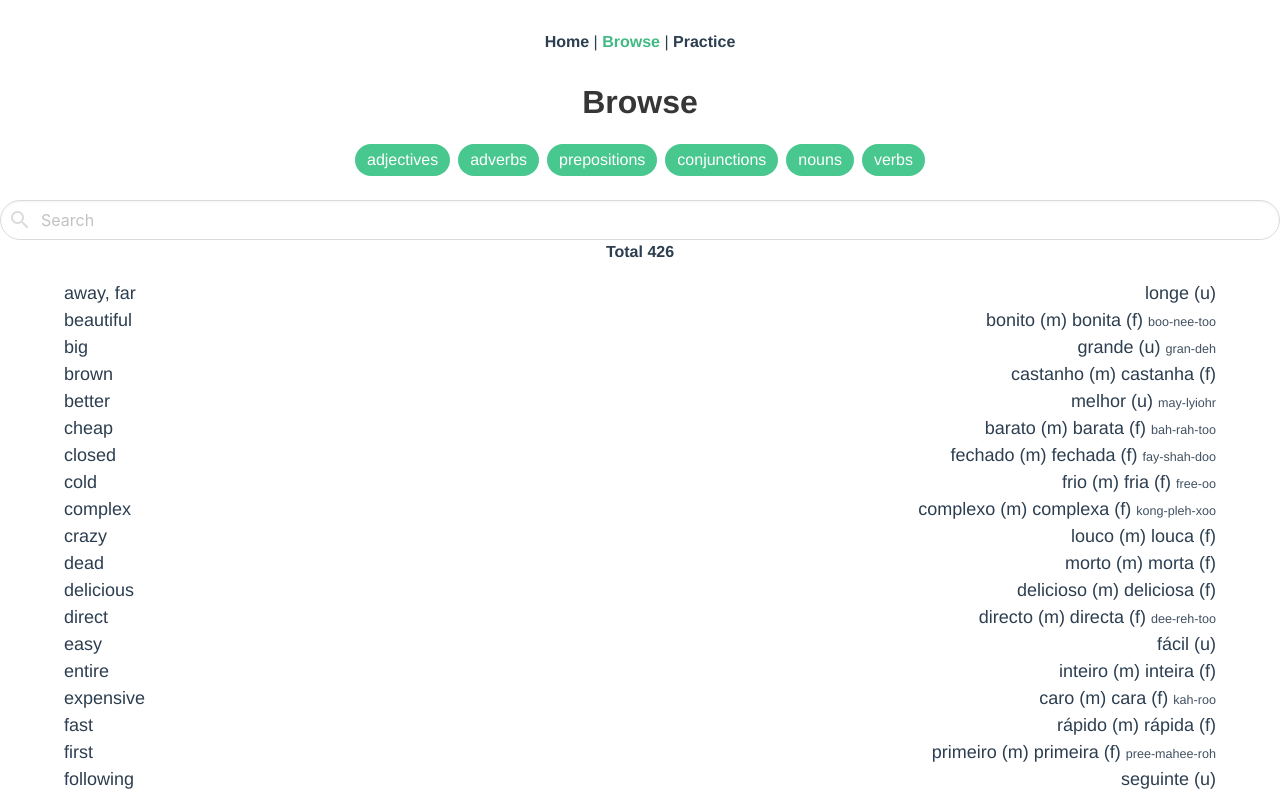
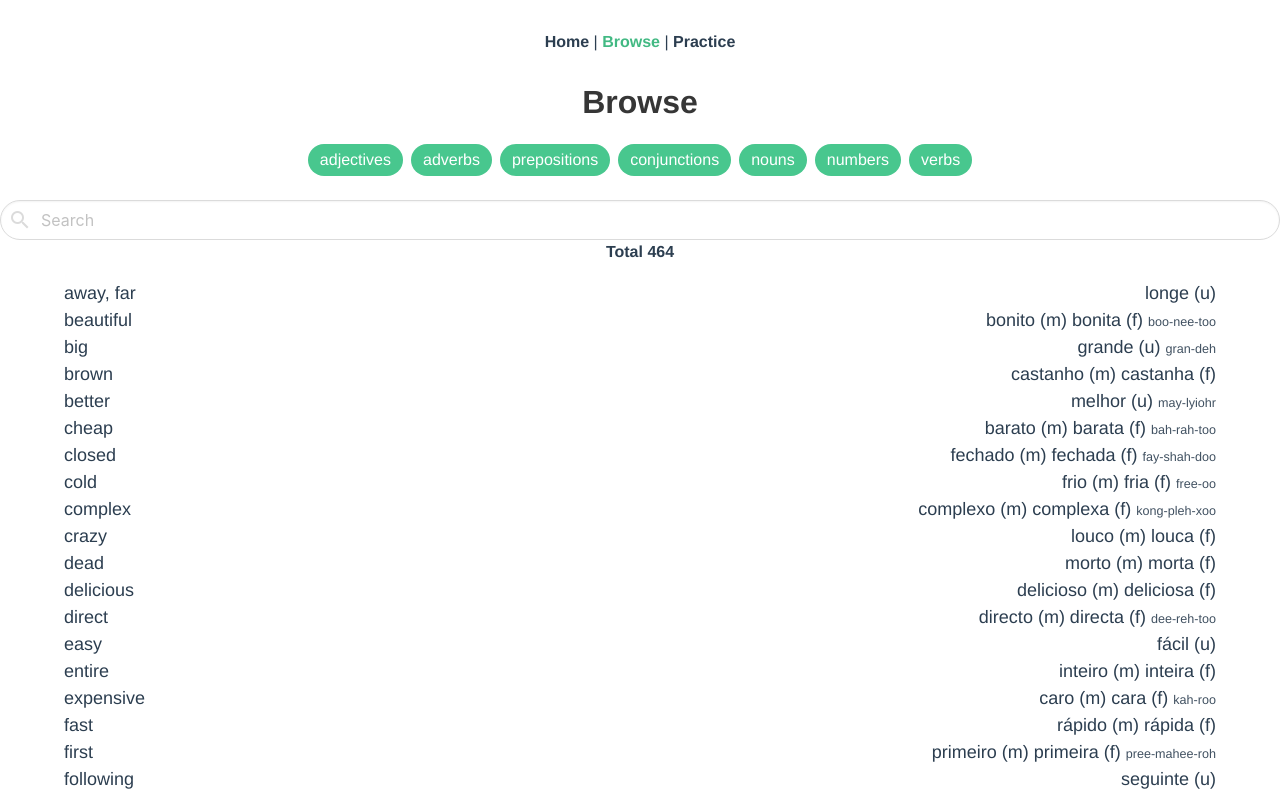
Before and after one commit to levosos/dictao, a Vue app: page /browse in a window 1280 px wide. Shown: the top 797 px of the page. Built offline with nearby package versions, Linux system fonts and the light colour scheme.

Commit message:
Added numbers collection

```diff
--- /dev/null
+++ b/src/assets/numbers.json
@@ -0,0 +1,40 @@
+[
+    { "p": "um", "e": "one" },
+    { "p": "dois", "e": "two" },
+    { "p": "três", "e": "three" },
+    { "p": "quatro", "e": "four" },
+    { "p": "cinco", "e": "five" },
+    { "p": "seis", "e": "six" },
+    { "p": "sete", "e": "seven" },
+    { "p": "oito", "e": "eight" },
+    { "p": "nove", "e": "nine" },
+    { "p": "dez", "e": "ten" },
+    { "p": "onze", "e": "eleven" },
+    { "p": "doze", "e": "twelve" },
+    { "p": "treze", "e": "thirteen" },
+    { "p": "catorze", "e": "fourteen" },
+    { "p": "quinze", "e": "fifteen" },
+    { "p": "dezasseis", "e": "sixteen" },
+    { "p": "dezassete", "e": "seventeen" },
+    { "p": "dezoito", "e": "eighteen" },
+    { "p": "dezanove", "e": "nineteen" },
+    { "p": "vinte", "e": "twenty" },
+    { "p": "trinta", "e": "thirty" },
+    { "p": "quarenta", "e": "fourty" },
+    { "p": "cinquenta", "e": "fifty" },
+    { "p": "sessenta", "e": "sixty" },
+    { "p": "setenta", "e": "seventy" },
+    { "p": "oitenta", "e": "eighty" },
+    { "p": "noventa", "e": "ninety" },
+    { "p": "cem", "e": "a hundred" },
+    { "p": "duzentos", "e": "two hundred" },
+    { "p": "trezentos", "e": "three hundred" },
+    { "p": "quatrocentos", "e": "four hundred" },
+    { "p": "quinhentos", "e": "five hundred" },
+    { "p": "seiscentos", "e": "six hundred" },
+    { "p": "setecentos", "e": "seven hundred" },
+    { "p": "oitocentos", "e": "eight hundred" },
+    { "p": "novecentos", "e": "nine hundred" },
+    { "p": "mil", "e": "a thousand" },
+    { "p": "milhão", "e": "million" }
+]
--- a/src/collections/all.js
+++ b/src/collections/all.js
@@ -2,9 +2,10 @@ import adjectives from '../collections/adjectives'
 import adverbs from '../collections/adverbs'
 import conjunctions from '../collections/conjunctions'
 import nouns from '../collections/nouns'
+import numbers from '../collections/numbers'
 import verbs from '../collections/verbs'
 
-const data = [].concat(adjectives, adverbs, conjunctions, nouns, verbs)
+const data = [].concat(adjectives, adverbs, conjunctions, nouns, numbers, verbs)
 const tags = [...new Set([].concat(...data.map(o => o.tags || [])))]
 
 export default {
--- /dev/null
+++ b/src/collections/numbers.js
@@ -0,0 +1,3 @@
+import data from '@/assets/numbers.json'
+
+export default data.map(o => { return { ...o, tags: ['numbers'] } })
```
